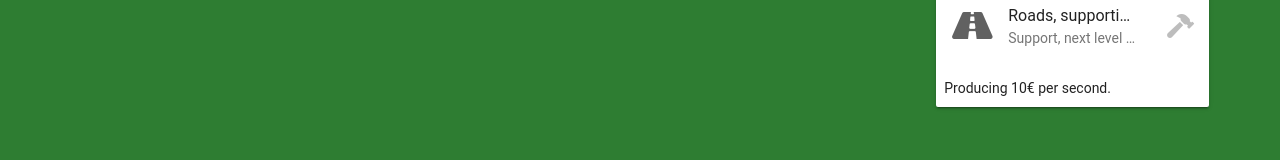
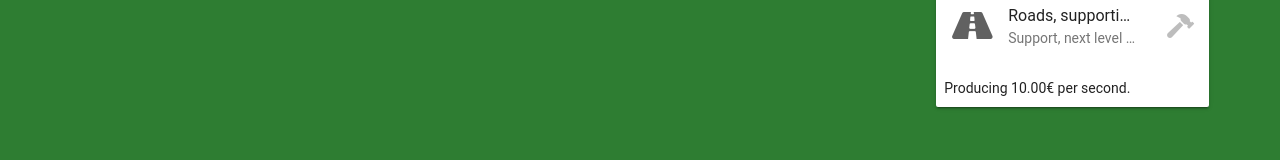
Before and after one commit to ketzu/shittyidle, a Vue app: page / in a window 1280 px wide. Shown: the part 343-503 px from the top of the page. Built offline with nearby package versions, Linux system fonts and the light colour scheme; a small style sheet from the web is missing.

Commit message:
Format failure

```diff
--- a/src/components/Building.vue
+++ b/src/components/Building.vue
@@ -9,7 +9,7 @@
         {{type.name}}, producing {{formatresource(mul*type.gain*level*1000/tickrate)}} per second.
       </v-list-tile-title>
       <v-list-tile-title v-else>
-        {{type.name}}, supporting multiplier is {{Math.pow(type.gain,level)}}.
+        {{type.name}}, supporting multiplier is {{format(Math.pow(type.gain,level))}}.
       </v-list-tile-title>
 
       <v-list-tile-sub-title>
--- a/src/main.js
+++ b/src/main.js
@@ -18,11 +18,14 @@ Vue.mixin(Data);
 
 Vue.mixin({
   methods: {
+    format(value) {
+      if(value < 1000*1000*1000)
+        return value.toFixed(2).toLocaleString();
+      let values = value.toExponential().split('e').map(i => Number(i));
+      return values[0].toFixed(2)+" x10^"+values[1].toFixed(0);
+    },
     formatresource(value) {
-      if(value < 1000*1000*1000)
-        return Math.floor(value).toLocaleString()+this.$store.getters.currency;
-      let values = value.toExponential().split('e').map(i => Number(i));
-      return values[0].toFixed(2)+" x10^"+values[1].toFixed(0)+this.$store.getters.currency;
+      return this.format(value)+this.$store.getters.currency;
     }
   }
 });
```
Also changed, not shown: 9 other files (tests, documents, lock files or other folders).
